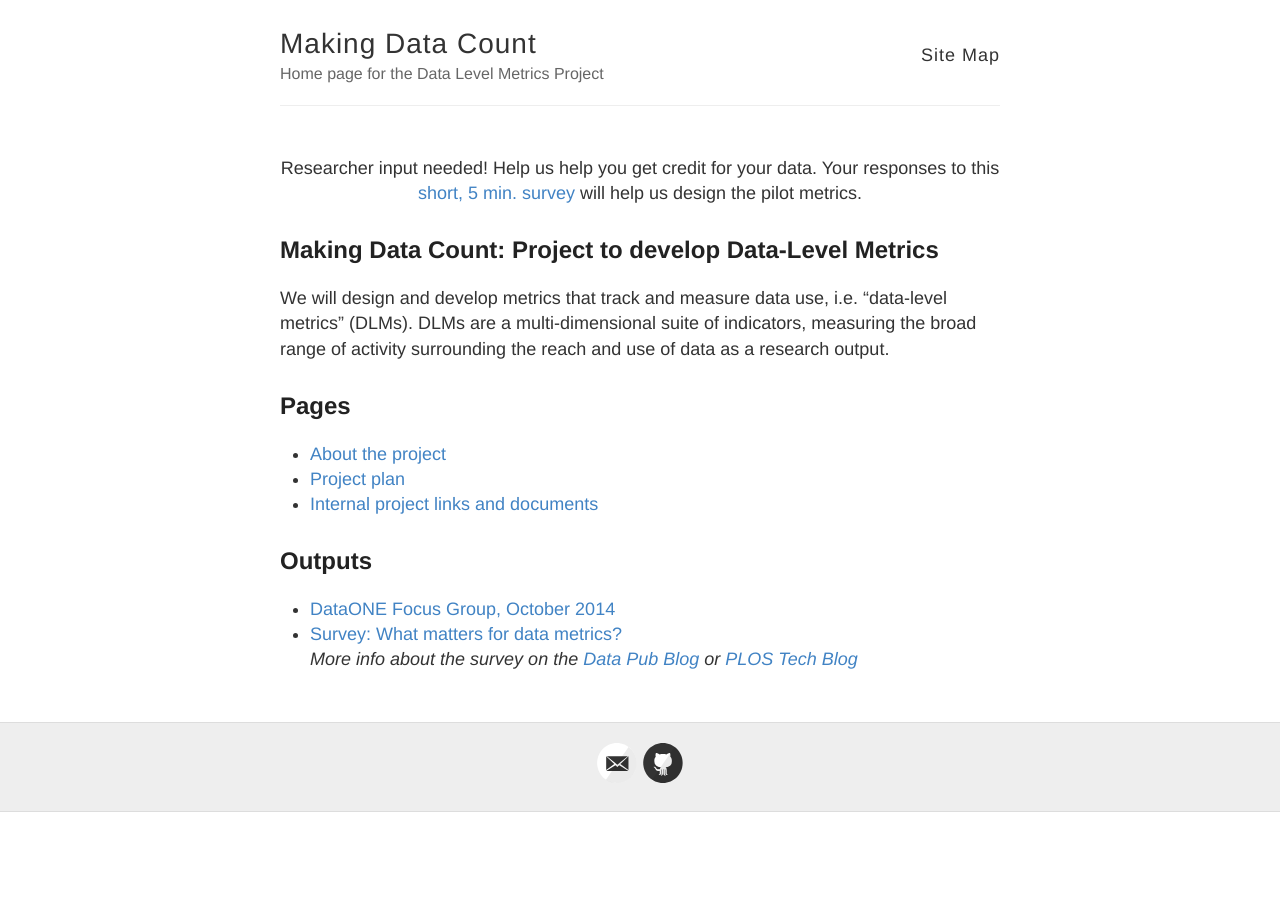
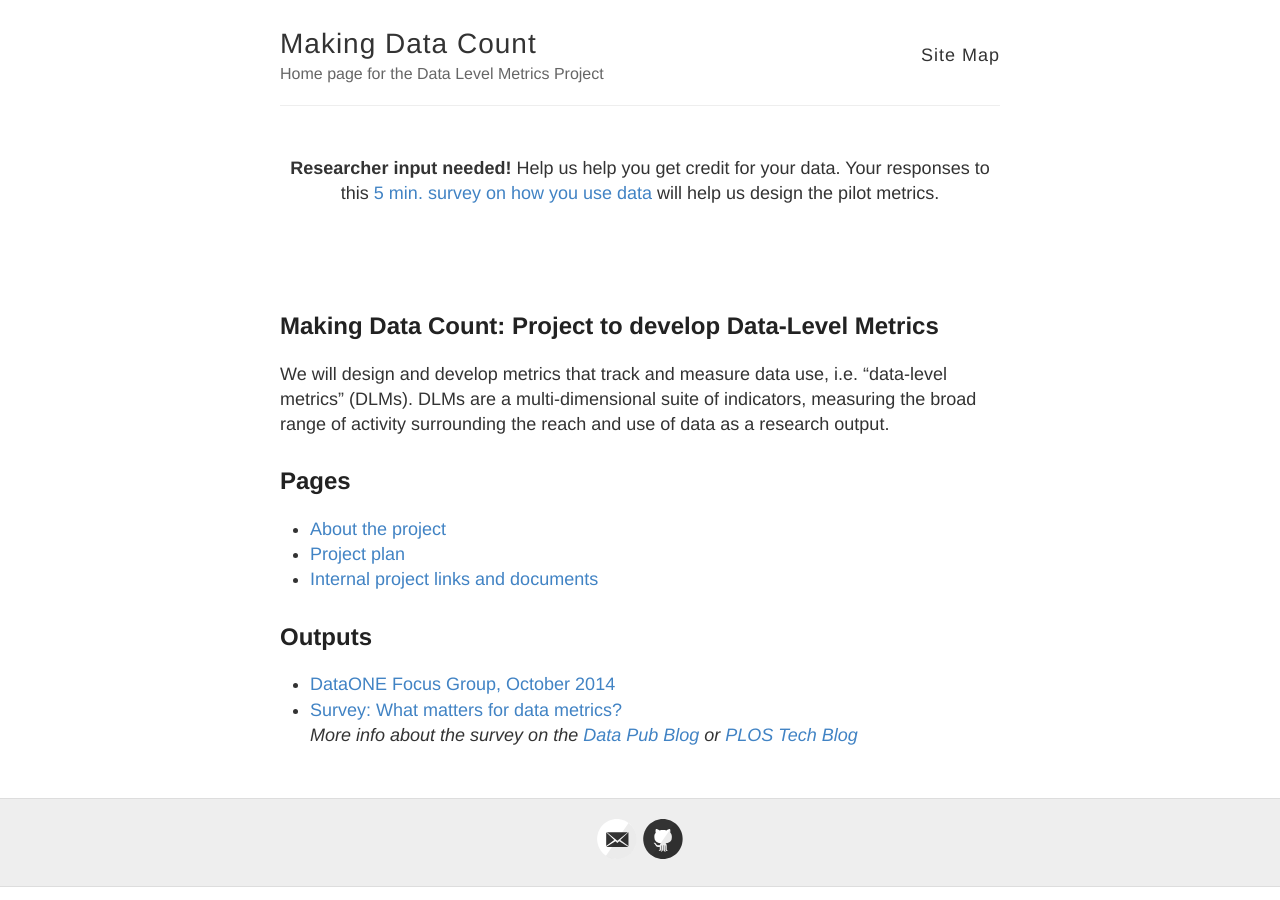
Before and after one commit to lagotto/MDC, a Jekyll site: the page built from index.html, in a window 1280 px wide. Built offline with Jekyll 4.4.1, drawn with Linux system fonts in a browser that asks for light colours.

Commit message:
tweaks3 banner

```diff
--- a/index.html
+++ b/index.html
@@ -19,12 +19,14 @@
   </ul>
 -->
 
-<table>
+<table border="1">
   <tr>
-    <th>Researcher input needed! Help us help you get credit for your data. Your responses to this <a href="http://surveymonkey.com/s/makedatacount"> short, 5 min. survey</a> will help us design the pilot metrics.</th>
+    <th><b>Researcher input needed!</b> Help us help you get credit for your data. Your responses to this <a href="http://surveymonkey.com/s/makedatacount"> 5 min. survey on how you use data</a> will help us design the pilot metrics.</th>
   </tr>
 </table>
-
+<br>
+<br>
+<br>
 <h2>Making Data Count: Project to develop Data-Level Metrics</h2>
 We will design and develop metrics that track and measure data use, i.e. “data-level metrics” (DLMs). DLMs are a multi-dimensional suite of indicators, measuring the broad range of activity surrounding the reach and use of data as a research output.
 
```
